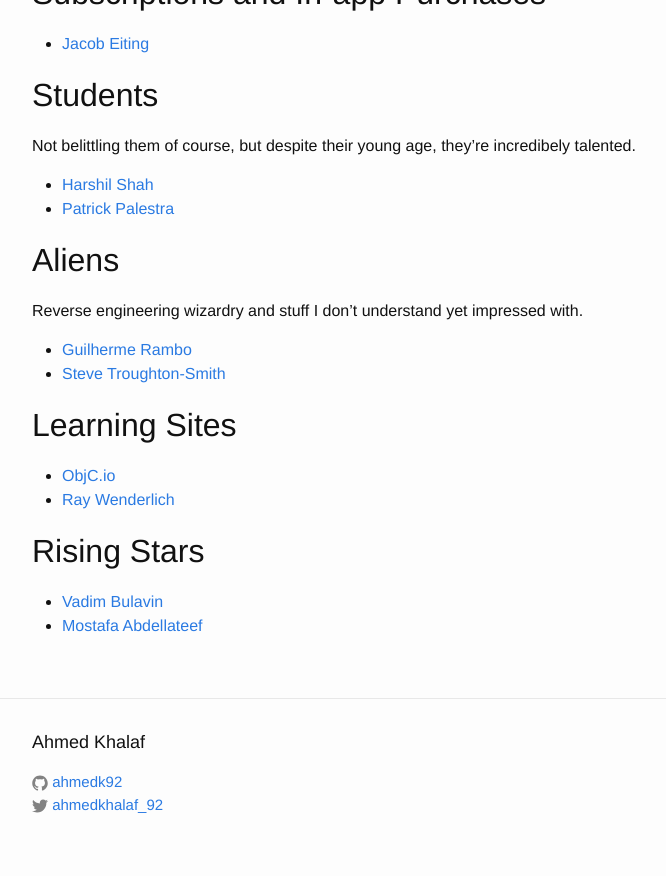
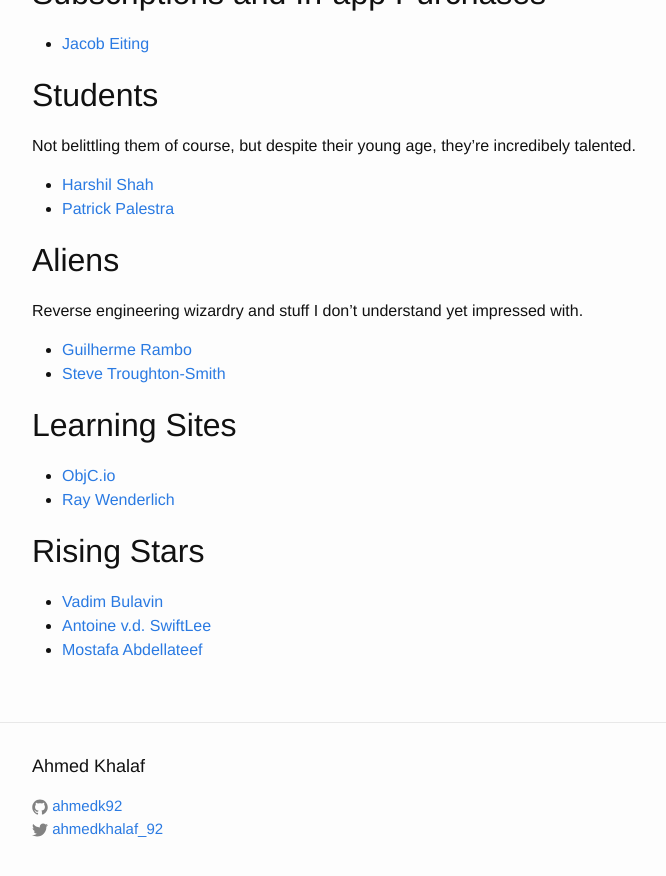
Before and after one commit to ahmedk92/ahmedk92.github.io, a Jekyll site: the page built from _posts/2019-02-01-Your Guide to iOS Dev Twitter.md, in a window 1280 px wide and 900 px high, scrolled down 2901 px. Shown: the top 876 px of the window, without its empty margins (238-904 px from the left). Built offline with Jekyll 4.4.1, drawn with Linux system fonts in a browser that asks for light colours.

Commit message:
Antoine v.d. SwiftLee

```diff
--- a/_posts/2019-02-01-Your Guide to iOS Dev Twitter.md
+++ b/_posts/2019-02-01-Your Guide to iOS Dev Twitter.md
@@ -116,4 +116,5 @@ Reverse engineering wizardry and stuff I don't understand yet impressed with.
 
 ## Rising Stars
 - [Vadim Bulavin](https://twitter.com/V8tr)
+- [Antoine v.d. SwiftLee](https://twitter.com/twannl)
 - [Mostafa Abdellateef](https://twitter.com/mmabdellateef)
```
